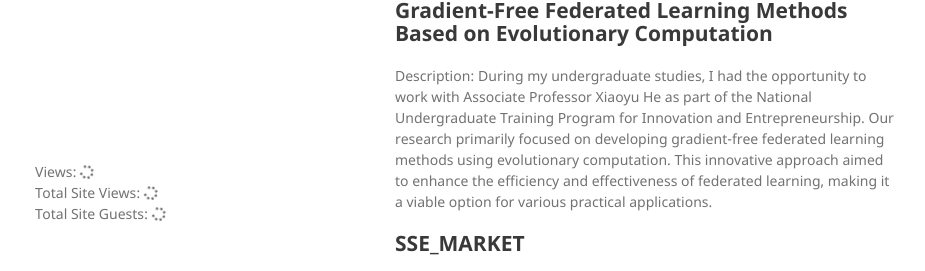
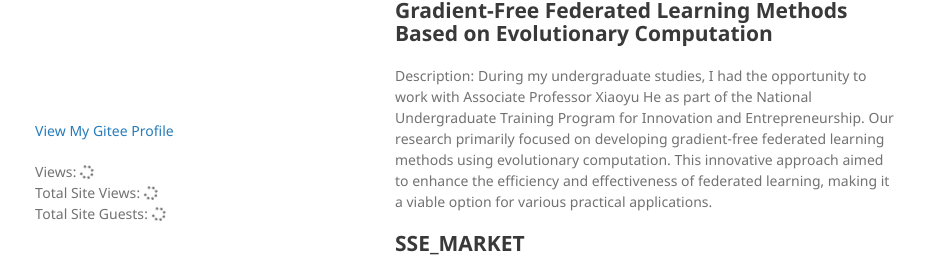
Before and after one commit to MikingG/MikingG.github.io, a Jekyll site: the page built from index.md, in a window 1280 px wide and 900 px high, scrolled down 491 px. Shown: the part 626-897 px from the top of the window, without its empty margins (175-1100 px from the left). Built offline with Jekyll 4.4.1, drawn with Linux system fonts in a browser that asks for light colours; nearby versions of some CDN libraries; comment, search, counter and statistics services are not loaded; our own code applies the rules of GitHub Pages for plain Markdown files.

Commit message:
Update default.html

```diff
--- a/_layouts/default.html
+++ b/_layouts/default.html
@@ -51,9 +51,9 @@
       <footer>
         {% if site.github.is_project_page %}
         <p>This project is maintained by <a href="{{ site.github.owner_url }}">{{ site.github.owner_name }}</a></p>
-        <p class="view"><a href="https://gitee.com/gong-jing-mking">View My Gitee Profile</a></p>
         {% endif %}
 
+      <p class="view"><a href="https://gitee.com/gong-jing-mking">View My Gitee Profile</a></p>
       <link rel="stylesheet" href="https://use.fontawesome.com/releases/v5.3.1/css/all.css" integrity="sha384-mzrmE5qonljUremFsqc01SB46JvROS7bZs3IO2EmfFsd15uHvIt+Y8vEf7N7fWAU" crossorigin="anonymous">
 
       <span id="busuanzi_container_page_pv">Views: <span id="busuanzi_value_page_pv"><i class="fa fa-spinner fa-spin"></i></span></span><br>
```
